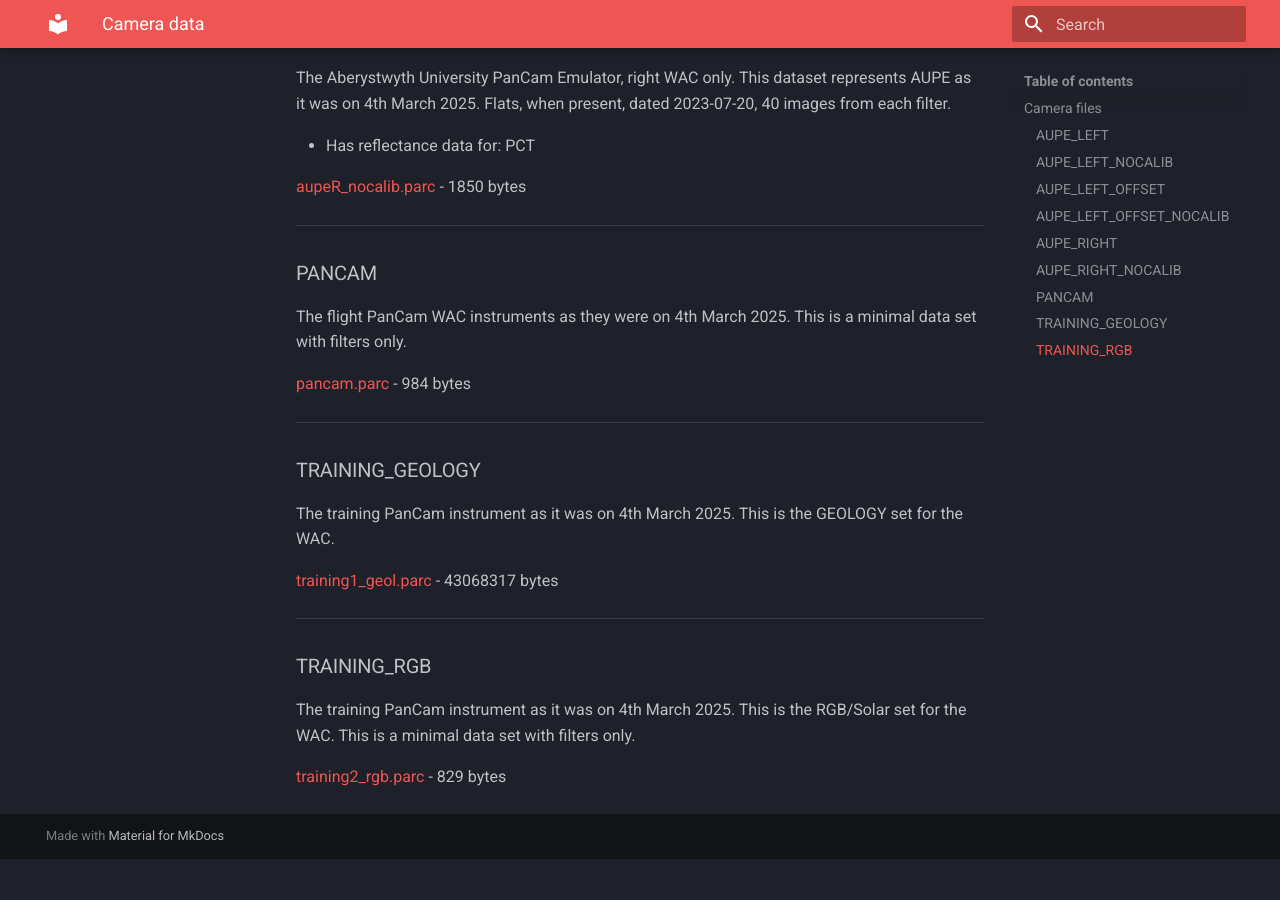
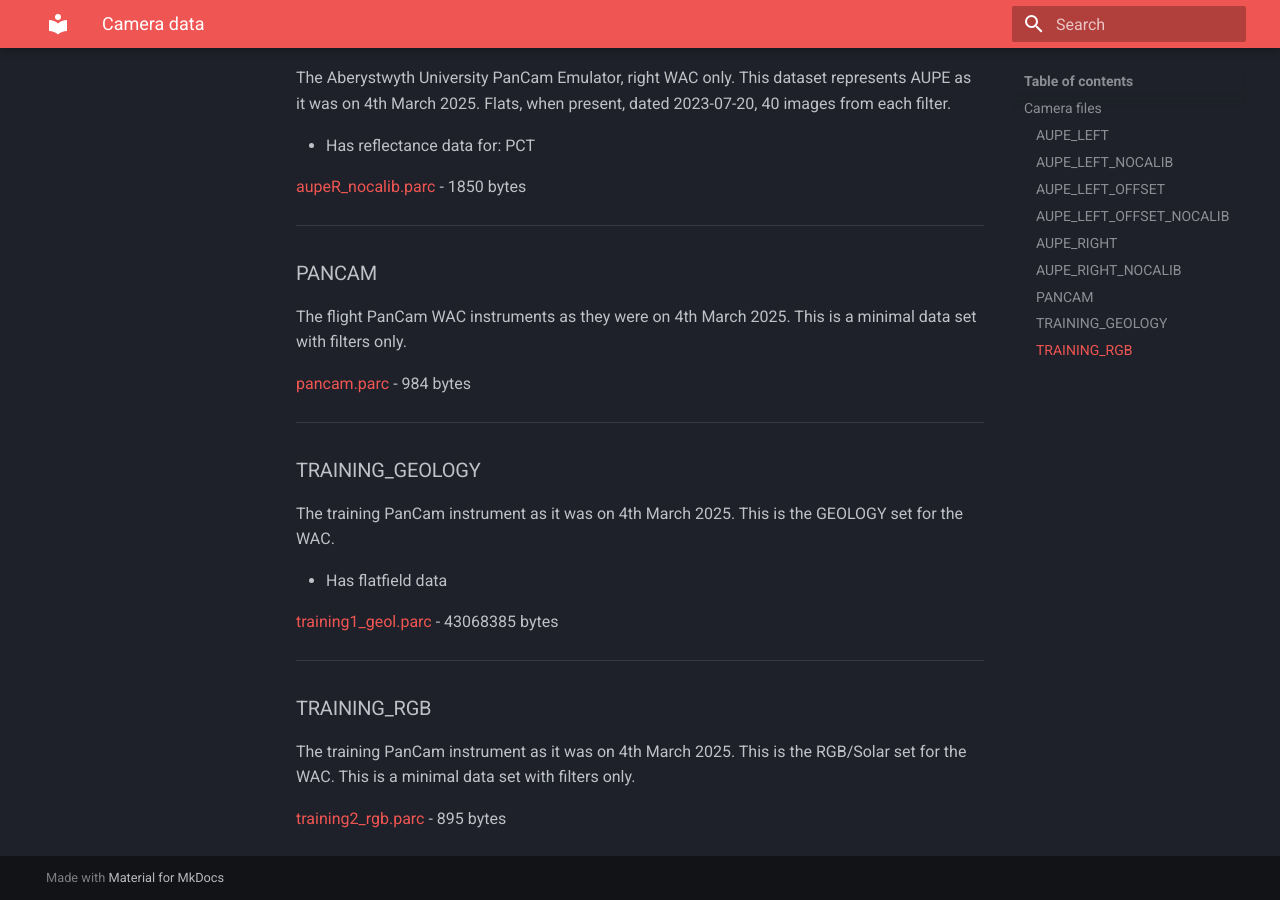
Before and after one commit to AU-ExoMars/PCOT-Cookbook, an MkDocs documentation site: the page built from docs/cameras/index.md, in a window 1280 px wide and 900 px high, scrolled down 2251 px. Built offline with MkDocs 1.6.1 and Material for MkDocs 9.7.7, drawn with Linux system fonts in a browser that asks for light colours; before the commit the page ends 3110 px from its top, so only the background shows below that.

Commit message:
Odd. Recommitting index of cameras with correctly generated TRAINING_GEOLOGY data.

```diff
--- a/docs/cameras/index.md
+++ b/docs/cameras/index.md
@@ -135,8 +135,9 @@ This is a minimal data set with filters only.
 The training PanCam instrument as it was on 4th March 2025.
 This is the GEOLOGY set for the WAC.
 
+* Has flatfield data
 
-[training1_geol.parc](training1_geol.parc) - 43068317 bytes
+[training1_geol.parc](training1_geol.parc) - 43068385 bytes
 
 
 ---
@@ -148,4 +149,4 @@ This is the RGB/Solar set for the WAC.
 This is a minimal data set with filters only.
 
 
-[training2_rgb.parc](training2_rgb.parc) - 829 bytes
+[training2_rgb.parc](training2_rgb.parc) - 895 bytes
```
